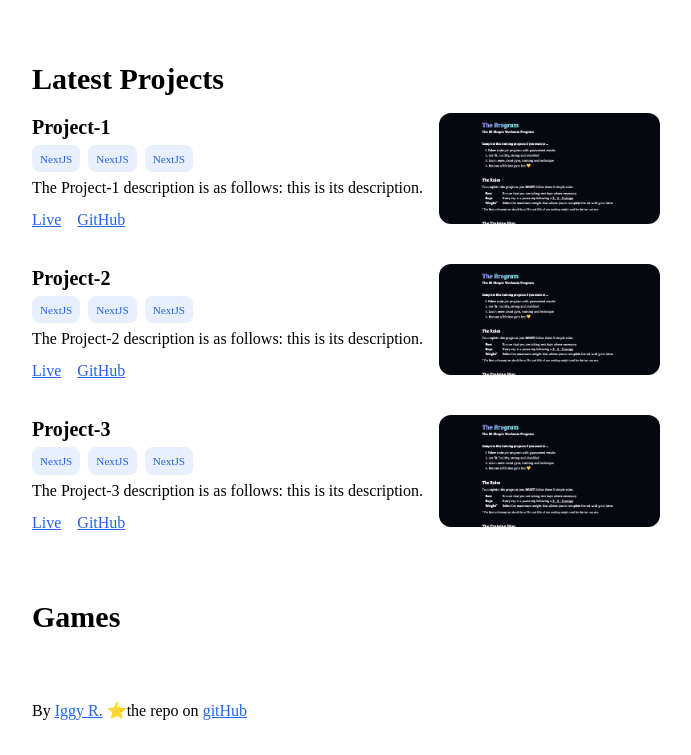
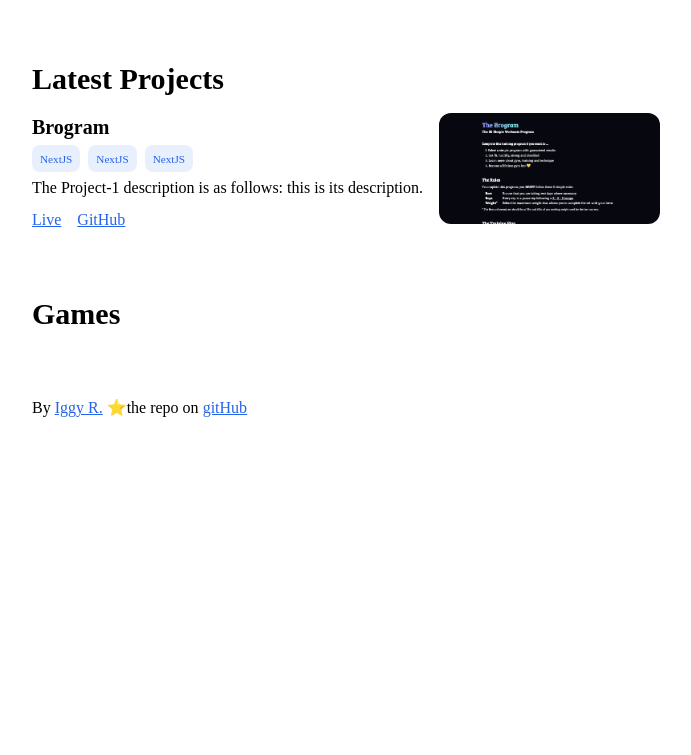
Before and after one commit to Dmitriy36/portfolio-page, a plain HTML site: page index.html in a window 1280 px wide. Shown: the part 809-1564 px from the top of the page, without its empty margins (240-931 px from the left). After the commit the page ends 1261 px from the top, so only its background shows below. Drawn offline with Linux system fonts and the light colour scheme; a web font is replaced by a local one.

```diff
--- a/index.html
+++ b/index.html
@@ -87,7 +87,7 @@
                 <div class="project-card">
                     <div>
                         <p>
-                        <h4>Project-1</h4>
+                        <h4>Brogram</h4>
                         </p>
                         <div class="tech-list">
                             <div class="card-button-secondary">
@@ -102,64 +102,12 @@
                         </div>
                         <p>The Project-1 description is as follows: this is its description.</p>
                         <div class="project-links">
-                            <a target="_blank" href="/">Live</a>
-                            <a target="_blank" href="/">GitHub</a>
+                            <a target="https://react-working-demo-exercise-app.netlify.app/" href="/">Live</a>
+                            <a target="https://github.com/Dmitriy36/brogram" href="/">GitHub</a>
                         </div>
                     </div>
                     <div class="img-div">
                         <img class="big-img" src="public/project1.png" alt="project1" /> <!-- from the public folder -->
-                    </div>
-                </div>
-                                <div class="project-card">
-                    <div>
-                        <p>
-                        <h4>Project-2</h4>
-                        </p>
-                        <div class="tech-list">
-                            <div class="card-button-secondary">
-                                <p>NextJS</p>
-                            </div>
-                            <div class="card-button-secondary">
-                                <p>NextJS</p>
-                            </div>
-                            <div class="card-button-secondary">
-                                <p>NextJS</p>
-                            </div>
-                        </div>
-                        <p>The Project-2 description is as follows: this is its description.</p>
-                        <div class="project-links">
-                            <a target="_blank" href="/">Live</a>
-                            <a target="_blank" href="/">GitHub</a>
-                        </div>
-                    </div>
-                    <div class="img-div">
-                        <img class="big-img" src="public/project1.png" alt="project2" /> <!-- from the public folder -->
-                    </div>
-                </div>
-                                <div class="project-card">
-                    <div>
-                        <p>
-                        <h4>Project-3</h4>
-                        </p>
-                        <div class="tech-list">
-                            <div class="card-button-secondary">
-                                <p>NextJS</p>
-                            </div>
-                            <div class="card-button-secondary">
-                                <p>NextJS</p>
-                            </div>
-                            <div class="card-button-secondary">
-                                <p>NextJS</p>
-                            </div>
-                        </div>
-                        <p>The Project-3 description is as follows: this is its description.</p>
-                        <div class="project-links">
-                            <a target="_blank" href="/">Live</a>
-                            <a target="_blank" href="/">GitHub</a>
-                        </div>
-                    </div>
-                    <div class="img-div">
-                        <img class="big-img" src="public/project1.png" alt="project3" /> <!-- from the public folder -->
                     </div>
                 </div>
             </div>
```
